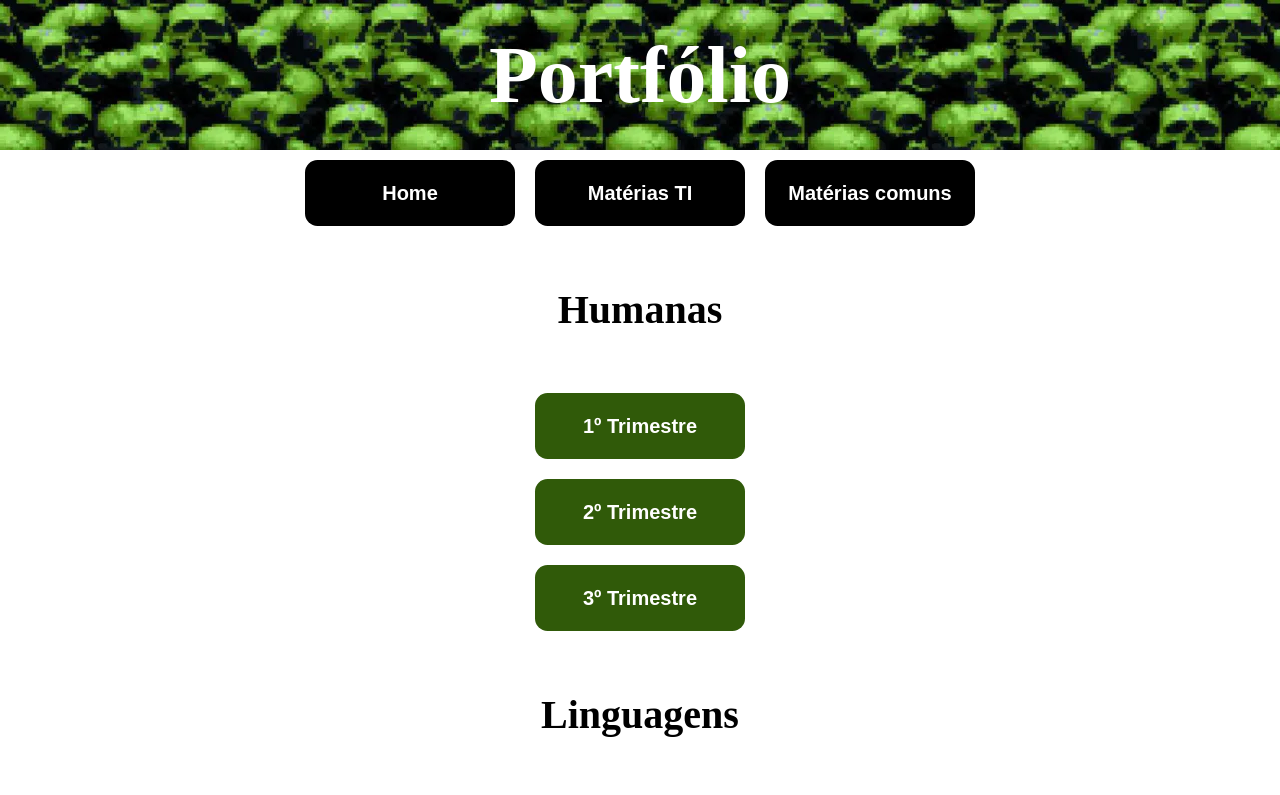
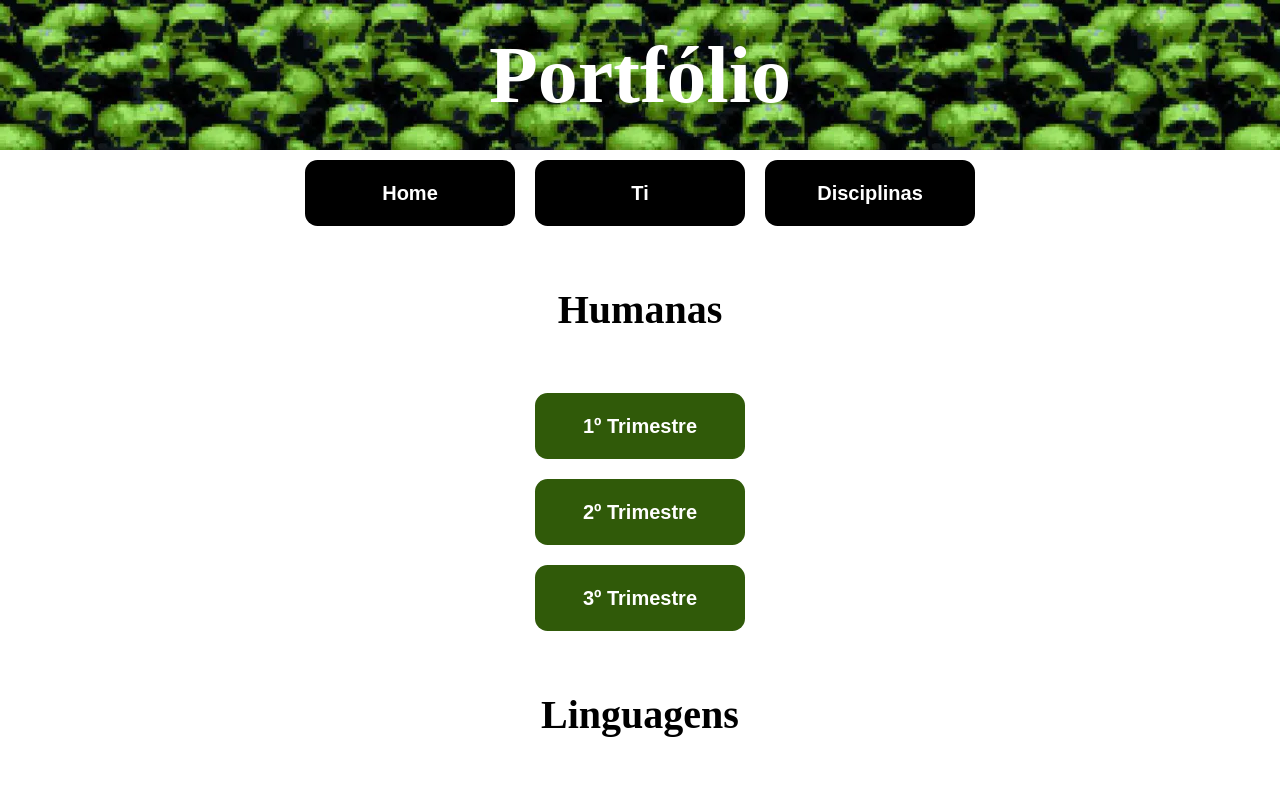
Before and after one commit to yngxog/Portf-lio2---Arthur, a plain HTML site: page materias.html in a window 1280 px wide. Shown: the top 795 px of the page. Drawn offline with Linux system fonts and the light colour scheme.

Commit message:
Update materias.html

```diff
--- a/materias.html
+++ b/materias.html
@@ -19,8 +19,8 @@
     </main>
     <div class="menu">
         <button class="btn" onclick="window.location.href='index.html'">Home</button>
-        <button class="btn" onclick="window.location.href='ti.html'">Matérias TI</button>
-        <button class="btn" onclick="window.location.href='materias.html'">Matérias comuns</button>
+        <button class="btn" onclick="window.location.href='ti.html'">Ti</button>
+        <button class="btn" onclick="window.location.href='materias.html'">Disciplinas</button>
     </div>
     <div class="botoes">
         <div class="humanas">
```
